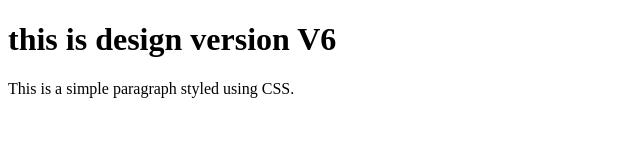
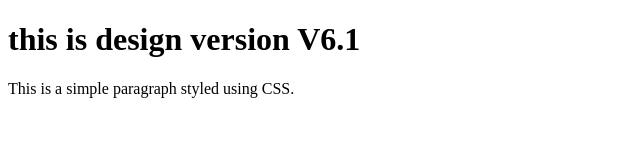
Before and after one commit to Vk02u/Myrepo, a plain HTML site: page index.html in a window 1280 px wide. Shown: the full height of the page, 0-640 px from the left. Drawn offline with Linux system fonts and the light colour scheme.

Commit message:
changed the version to V6.1

```diff
--- a/index.html
+++ b/index.html
@@ -6,7 +6,7 @@
     <title>Document</title>
 </head>
 <body>
-    <h1> this is design version V6</h1>
+    <h1> this is design version V6.1</h1>
     <p>This is a simple paragraph styled using CSS.</p>
 
 </body>
```
